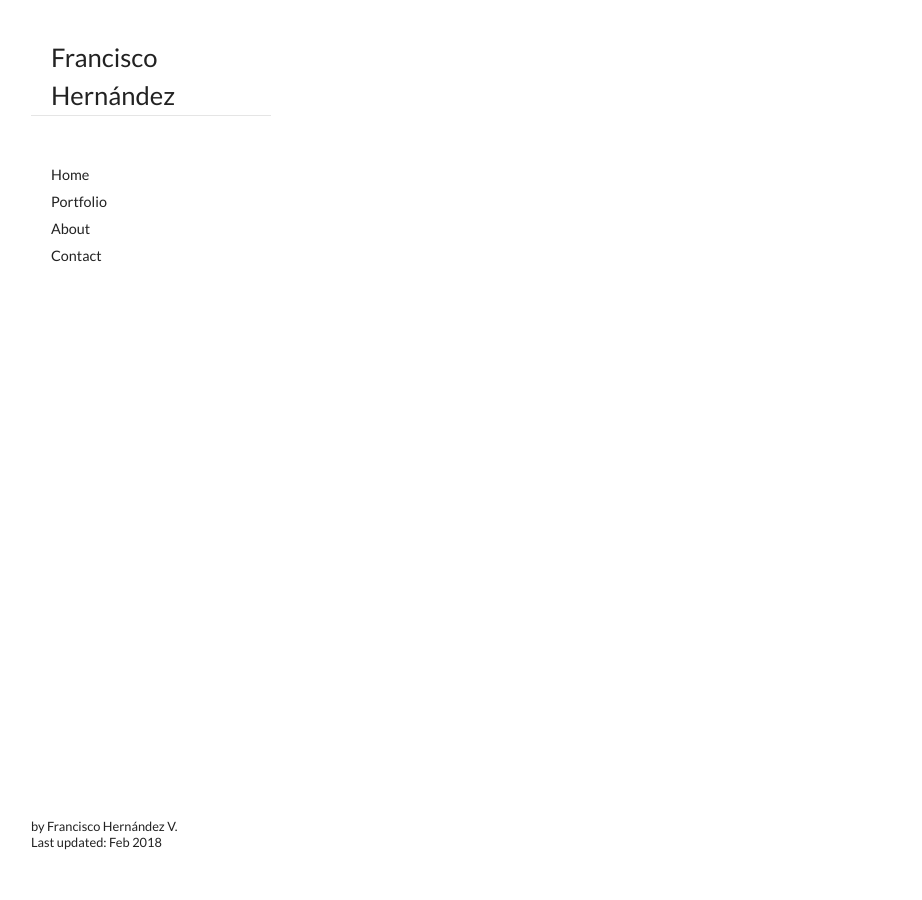
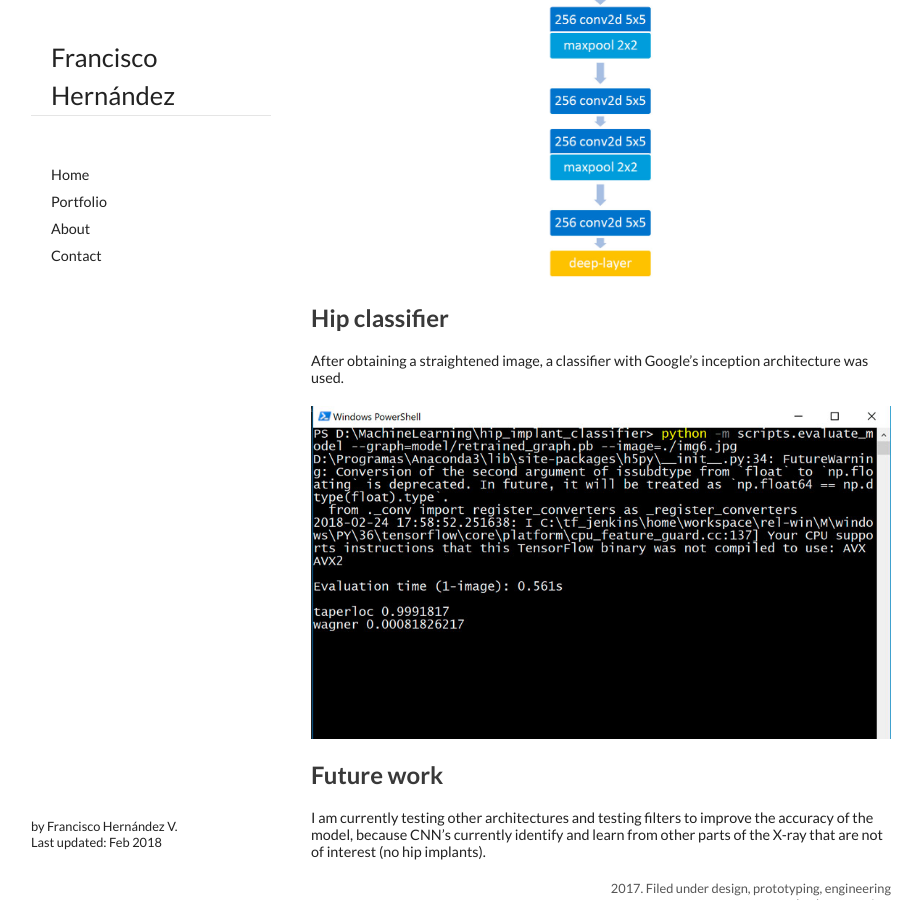
Before and after one commit to fthernan/fthernan.github.io, a Jekyll site: the page built from _portfolio/hip_implant_classifier.md, in a window 1280 px wide and 900 px high, scrolled down 1813 px. Shown: the whole window, without its empty margins (179-1101 px from the left). Built offline with Jekyll 4.4.1, drawn with Linux system fonts in a browser that asks for light colours; nearby versions of some CDN libraries; some of the changed text lies outside the part shown.

Commit message:
hip_implant classifier

```diff
--- a/_portfolio/hip_implant_classifier.md
+++ b/_portfolio/hip_implant_classifier.md
@@ -20,14 +20,34 @@ To achieve a good recognition, I decided to solve 3 tasks:
 They were solved using CNN's for each task.
 
 
-## Hip detector
+![Software workflow](images/hip implant classifier/hip_implant_workflow.jpg)
+
+
+
+## Hip implant detector
 
 Detecting the implant in the image was the first task to be solved. For this, the "tensorflow" library was used, and a detector was trained with manually tagged images.
 
-![Image 0](images/hip implant classifier/img0.jpg)
+![Hip implant detector](images/hip implant classifier/hip_implant_detector.jpg)
 
 The results of the detector were highly satisfactory
 
+## Hip implant aligner
+
+After obtaining the boundingbox of the image, a CNN was trained to find the ends of the implant and thus align the image.
+
+To align the image, the following architecture was used.
+
+![Hip implant aligner architecture](images/hip implant classifier/architecture.jpg)
+
+
 ## Hip classifier
 
-![Image 3](images/hip_implants/img00.jpg)
+After obtaining a straightened image, a classifier with Google's inception architecture was used.
+
+![Image 3](images/hip implant classifier/final_output.jpg)
+
+
+## Future work
+
+I am currently testing other architectures and testing filters to improve the accuracy of the model, because CNN's currently identify and learn from other parts of the X-ray that are not of interest (no hip implants).
```
Also changed, not shown: images/hip implant classifier/architecture.jpg (added), images/hip implant classifier/final_output.jpg (added), images/hip implant classifier/hip_implant_detector.jpg (renamed from images/hip implant classifier/img0.jpg), images/hip implant classifier/hip_implant_workflow.jpg (added).
